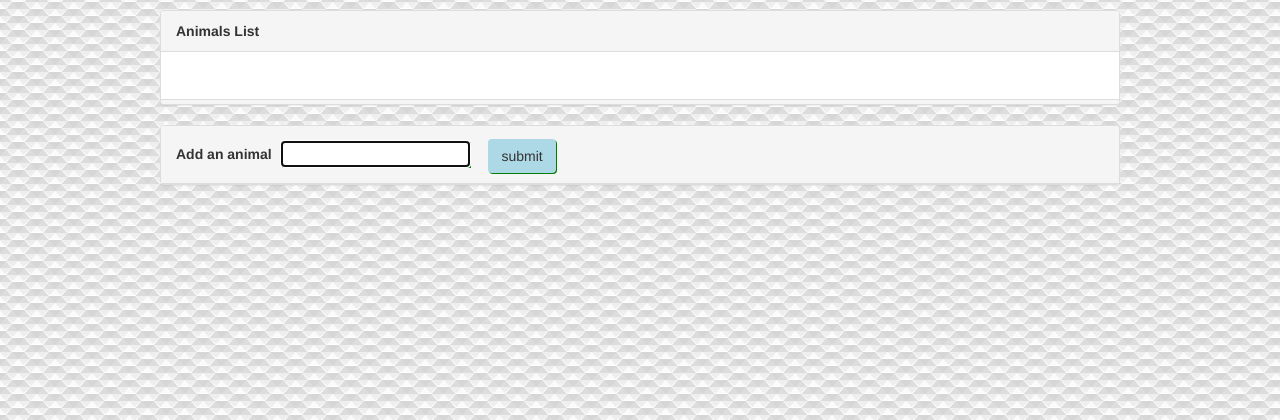
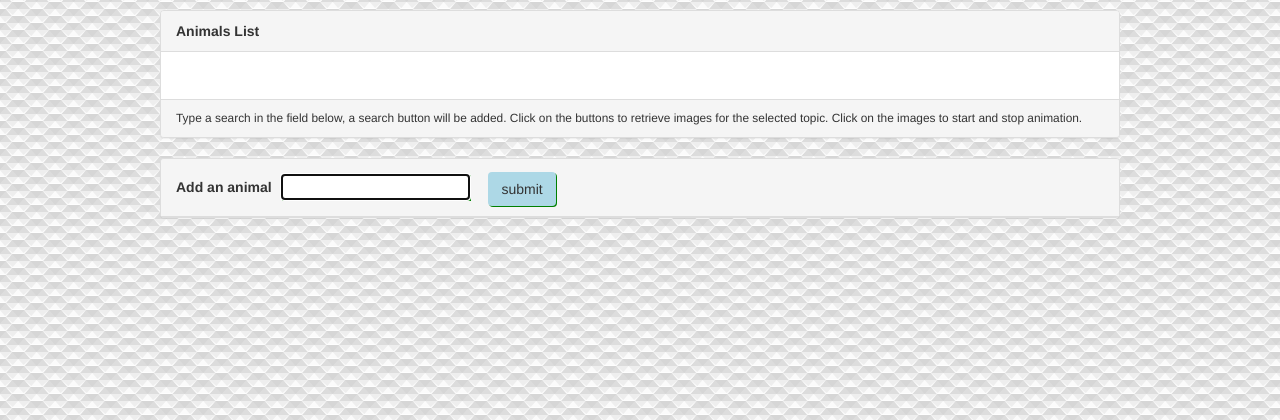
Before and after one commit to jwongcgh/GifTastic, a PHP site: page / in a window 1280 px wide. Shown: the part 124-544 px from the top of the page. Run offline with PHP 8.4, Linux system fonts and the light colour scheme; some libraries are stand-ins or nearby versions.

Commit message:
message added

```diff
--- a/assets/css/style.css
+++ b/assets/css/style.css
@@ -40,7 +40,7 @@ h4, h3 {
 }
 
 .panel-footer {
-	padding: 2px;
+	font-size: 0.85em;
 }
 
 #userInput {
--- a/index.html
+++ b/index.html
@@ -22,7 +22,8 @@
             <div class="panel-heading" id="animalList">Animals List</div>
             <!-- buttons created as user enters earches -->
             <div class="panel-body" id="animalButts"></div>
-            <div class="panel-footer"></div>
+            <div class="panel-footer" id="instruct">Type a search in the field below, a search button will be added. Click on the buttons to retrieve images for the selected topic. Click on the images to start and stop animation.</div>
+            <!-- <div class="panel-footer"></div> -->
         </div>
          <!-- user input form field -->
         <form>
```
